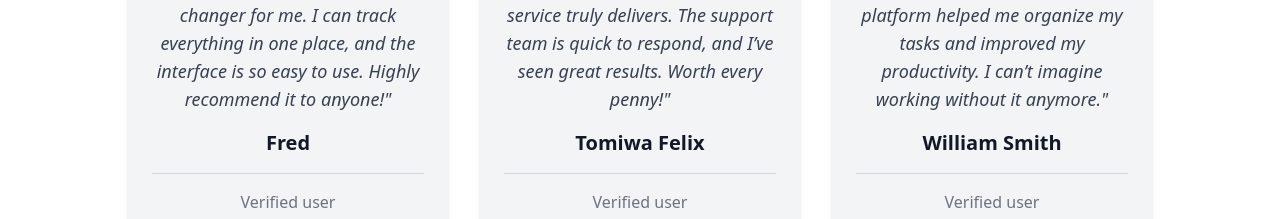
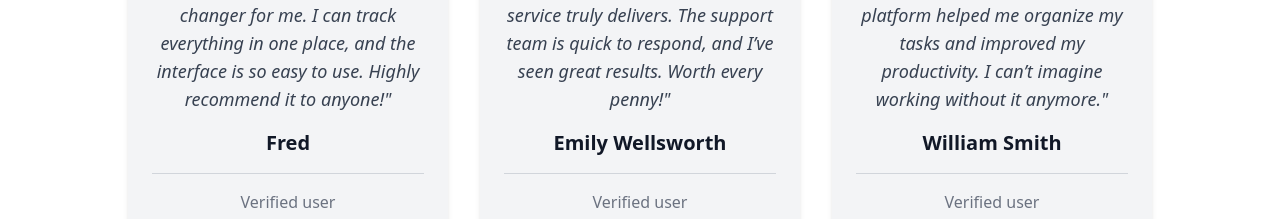
Before and after one commit to Iydeejames/crypto-retrak-agency, a React (Vite) app: page / in a window 1280 px wide. Shown: the part 4223-4442 px from the top of the page. Built offline with nearby package versions, Linux system fonts and the light colour scheme.

Commit message:
Update Landingpage.jsx

```diff
--- a/src/pages/Landingpage.jsx
+++ b/src/pages/Landingpage.jsx
@@ -295,7 +295,7 @@ const LandingPage = () => {
           review: 'This platform has been a game-changer for me. I can track everything in one place, and the interface is so easy to use. Highly recommend it to anyone!',
         },
         {
-          name: 'Tomiwa Felix',
+          name: 'Emily Wellsworth',
           review: 'I was skeptical at first, but this service truly delivers. The support team is quick to respond, and I’ve seen great results. Worth every penny!',
         },
         {
```
